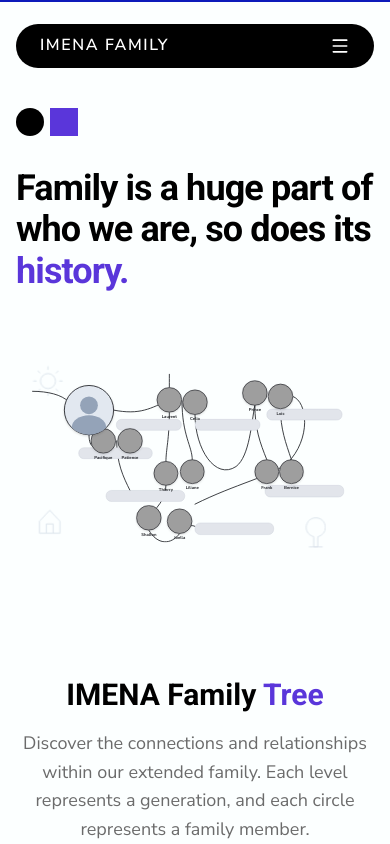
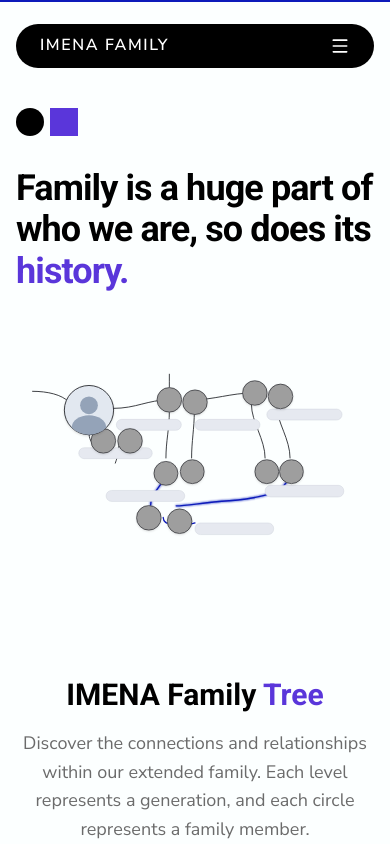
Before and after one commit to Imena-DevTeam/ImenaNewsBox.v2_frontend, a Next.js app: page /family-tree in a window 390 px wide. Shown: the top 844 px of the page. Built offline with nearby package versions, Linux system fonts and the light colour scheme; grey boxes are pictures that could not be loaded.

Commit message:
feat(family-tree): refine public tree illustration with branch glow and clean hover tooltips

```diff
--- a/src/app/(public)/family-tree/page.tsx
+++ b/src/app/(public)/family-tree/page.tsx
@@ -1,5 +1,5 @@
 import type { Metadata } from "next";
-import { PublicPromotionSection, TreeHero } from "@/features/tree/components";
+import { PublicFamilyTreeClient } from "@/features/tree/components";
 
 export const metadata: Metadata = {
   title: "Family Tree",
@@ -8,10 +8,5 @@ export const metadata: Metadata = {
 };
 
 export default function FamilyTreePage() {
-  return (
-    <div className="page-enter">
-      <TreeHero />
-      <PublicPromotionSection />
-    </div>
-  );
+  return <PublicFamilyTreeClient />;
 }
--- /dev/null
+++ b/src/features/tree/components/PublicFamilyTreeClient.tsx
@@ -0,0 +1,20 @@
+"use client";
+
+import { useState } from "react";
+import { PublicPromotionSection } from "@/features/tree/components/PublicPromotionSection";
+import { TreeHero } from "@/features/tree/components/TreeHero";
+import type { PromotionYear } from "@/features/tree/publicTreeData";
+
+export function PublicFamilyTreeClient() {
+  const [activeYear, setActiveYear] = useState<PromotionYear>("2025-2026");
+
+  return (
+    <div className="page-enter">
+      <TreeHero activeYear={activeYear} onSelectYear={setActiveYear} />
+      <PublicPromotionSection
+        activeYear={activeYear}
+        onYearChange={setActiveYear}
+      />
+    </div>
+  );
+}
--- a/src/features/tree/components/PublicTreeIllustration.tsx
+++ b/src/features/tree/components/PublicTreeIllustration.tsx
@@ -5,14 +5,37 @@ import {
   TREE_CARDS,
   TREE_PORTRAIT_NODES,
   TREE_ROOT_BENON,
+  type PromotionYear,
   type TreeNodeData,
 } from "@/features/tree/publicTreeData";
 
-export function PublicTreeIllustration() {
+interface PublicTreeIllustrationProps {
+  activeYear?: PromotionYear;
+  onSelectYear?: (year: PromotionYear) => void;
+}
+
+export function PublicTreeIllustration({
+  activeYear,
+  onSelectYear,
+}: PublicTreeIllustrationProps) {
   const [hoveredNode, setHoveredNode] = useState<TreeNodeData | null>(null);
 
+  const handleNodeClick = (node: TreeNodeData) => {
+    if (onSelectYear && node.generation) {
+      onSelectYear(node.generation);
+      const el = document.getElementById("promotion-section");
+      if (el) {
+        el.scrollIntoView({ behavior: "smooth" });
+      }
+    }
+  };
+
+  const isGenActiveOrHovered = (gen: string) => {
+    return hoveredNode?.generation === gen || activeYear === gen;
+  };
+
   return (
-    <div className="relative mx-auto w-full max-w-5xl select-none px-2 sm:px-4">
+    <div className="relative mx-auto w-full max-w-5xl px-2 select-none sm:px-4">
       <svg
         viewBox="0 0 1000 680"
         className="h-auto w-full overflow-visible"
@@ -40,125 +63,216 @@ export function PublicTreeIllustration() {
               dy="3"
               stdDeviation="3"
               floodColor="#000000"
-              floodOpacity="0.15"
+              floodOpacity="0.14"
             />
+          </filter>
+
+          {/* Soft violet lineage glow for active/hovered branch */}
+          <filter id="branch-glow" x="-20%" y="-20%" width="140%" height="140%">
+            <feGaussianBlur stdDeviation="3" result="blur" />
+            <feComposite in="SourceGraphic" in2="blur" operator="over" />
           </filter>
         </defs>
 
         {/* -------------------------------------------------------------
-            BACKGROUND OUTLINE ORNAMENTS (Sun, House, Tree)
+            ORGANIC CONNECTING BRANCHES (with Lineage Glowing on Hover)
         ------------------------------------------------------------- */}
-        <g stroke="#cbd5e1" strokeWidth="2.5" fill="none" opacity="0.75">
-          {/* Sun in top-left */}
-          <g transform="translate(25, 75)">
-            <circle cx="45" cy="45" r="22" />
-            <line x1="45" y1="12" x2="45" y2="2" />
-            <line x1="45" y1="78" x2="45" y2="88" />
-            <line x1="12" y1="45" x2="2" y2="45" />
-            <line x1="78" y1="45" x2="88" y2="45" />
-            <line x1="22" y1="22" x2="15" y2="15" />
-            <line x1="68" y1="68" x2="75" y2="75" />
-            <line x1="22" y1="68" x2="15" y2="75" />
-            <line x1="68" y1="22" x2="75" y2="15" />
-          </g>
+        <g fill="none" strokeLinecap="round" strokeLinejoin="round">
+          {/* Branch 1: Top-left entry into Benon circle */}
+          <path
+            d="M 25 150 C 70 150, 110 160, 130 180"
+            stroke="#1e2025"
+            strokeWidth={2.5}
+          />
 
-          {/* House in bottom-left */}
-          <g transform="translate(30, 480)">
+          {/* Branch 2: From Benon down to Sylvain & Honette (2019-2021) */}
           <path
-              d="M15 50 L45 18 L75 50 L75 85 L15 85 Z"
-              strokeLinejoin="round"
+            d="M 190 270 C 190 310, 215 310, 240 310"
+            stroke={isGenActiveOrHovered("2019-2021") ? "#0d1aba" : "#1e2025"}
+            strokeWidth={isGenActiveOrHovered("2019-2021") ? 3.8 : 2.5}
+            filter={
+              isGenActiveOrHovered("2019-2021")
+                ? "url(#branch-glow)"
+                : undefined
+            }
+            className="transition-all duration-300"
           />
-            <path d="M35 85 L35 58 L55 58 L55 85" strokeLinejoin="round" />
-          </g>
 
-          {/* Tree in bottom-right */}
-          <g transform="translate(805, 500)">
+          {/* Branch 3: Under Sylvain and Honette to card c1 */}
           <path
-              d="M48 20 C32 20 20 32 20 48 C20 62 30 72 42 75 L42 105 L54 105 L54 75 C66 72 76 62 76 48 C76 32 64 20 48 20 Z"
-              strokeLinejoin="round"
+            d="M 277 310 C 277 335, 270 350, 267 360"
+            stroke={isGenActiveOrHovered("2019-2021") ? "#0d1aba" : "#1e2025"}
+            strokeWidth={isGenActiveOrHovered("2019-2021") ? 3.8 : 2.5}
+            className="transition-all duration-300"
           />
-            <line x1="28" y1="105" x2="68" y2="105" />
-          </g>
+
+          {/* Branch 4: Loop from Benon rightwards to Innocent & Jolie (2021-2022) */}
+          <path
+            d="M 260 200 C 330 200, 360 175, 425 175"
+            stroke={isGenActiveOrHovered("2021-2022") ? "#0d1aba" : "#1e2025"}
+            strokeWidth={isGenActiveOrHovered("2021-2022") ? 3.8 : 2.5}
+            filter={
+              isGenActiveOrHovered("2021-2022")
+                ? "url(#branch-glow)"
+                : undefined
+            }
+            className="transition-all duration-300"
+          />
+
+          {/* Branch 5: Top center entry into Innocent & Jolie */}
+          <path
+            d="M 425 100 C 425 130, 425 150, 425 175"
+            stroke="#1e2025"
+            strokeWidth={2.5}
+          />
+
+          {/* Branch 6: Connecting down to Elua & Joyeuse (2023-2024) */}
+          <path
+            d="M 425 209 C 425 260, 415 295, 415 345"
+            stroke={isGenActiveOrHovered("2023-2024") ? "#0d1aba" : "#1e2025"}
+            strokeWidth={isGenActiveOrHovered("2023-2024") ? 3.8 : 2.5}
+            filter={
+              isGenActiveOrHovered("2023-2024")
+                ? "url(#branch-glow)"
+                : undefined
+            }
+            className="transition-all duration-300"
+          />
+          <path
+            d="M 498 209 C 498 260, 490 295, 490 345"
+            stroke={isGenActiveOrHovered("2023-2024") ? "#0d1aba" : "#1e2025"}
+            strokeWidth={isGenActiveOrHovered("2023-2024") ? 3.8 : 2.5}
+            filter={
+              isGenActiveOrHovered("2023-2024")
+                ? "url(#branch-glow)"
+                : undefined
+            }
+            className="transition-all duration-300"
+          />
+
+          {/* Branch 7: Loop across to Patrick & Francine (2022-2023) */}
+          <path
+            d="M 498 175 C 550 175, 610 155, 665 155"
+            stroke={isGenActiveOrHovered("2022-2023") ? "#0d1aba" : "#1e2025"}
+            strokeWidth={isGenActiveOrHovered("2022-2023") ? 3.8 : 2.5}
+            filter={
+              isGenActiveOrHovered("2022-2023")
+                ? "url(#branch-glow)"
+                : undefined
+            }
+            className="transition-all duration-300"
+          />
+
+          {/* Branch 8: Connecting from Patrick & Francine down to Thierry & Liliane (2024-2025) */}
+          <path
+            d="M 665 189 C 665 240, 705 290, 705 345"
+            stroke={isGenActiveOrHovered("2024-2025") ? "#0d1aba" : "#1e2025"}
+            strokeWidth={isGenActiveOrHovered("2024-2025") ? 3.8 : 2.5}
+            filter={
+              isGenActiveOrHovered("2024-2025")
+                ? "url(#branch-glow)"
+                : undefined
+            }
+            className="transition-all duration-300"
+          />
+          <path
+            d="M 740 199 C 740 240, 778 290, 778 345"
+            stroke={isGenActiveOrHovered("2024-2025") ? "#0d1aba" : "#1e2025"}
+            strokeWidth={isGenActiveOrHovered("2024-2025") ? 3.8 : 2.5}
+            filter={
+              isGenActiveOrHovered("2024-2025")
+                ? "url(#branch-glow)"
+                : undefined
+            }
+            className="transition-all duration-300"
+          />
+
+          {/* Branch 9: Long sweep from right looping down into lower tier */}
+          <path
+            d="M 778 379 C 778 440, 720 460, 600 470 C 520 475, 480 485, 445 485"
+            stroke={isGenActiveOrHovered("2025-2026") ? "#0d1aba" : "#1e2025"}
+            strokeWidth={isGenActiveOrHovered("2025-2026") ? 3.8 : 2.5}
+            filter={
+              isGenActiveOrHovered("2025-2026")
+                ? "url(#branch-glow)"
+                : undefined
+            }
+            className="transition-all duration-300"
+          />
+
+          {/* Branch 10: Downward connection from Elua & Joyeuse to Pacifique & Hyguette (2025-2026) */}
+          <path
+            d="M 415 379 C 415 425, 370 440, 370 485"
+            stroke={isGenActiveOrHovered("2025-2026") ? "#0d1aba" : "#1e2025"}
+            strokeWidth={isGenActiveOrHovered("2025-2026") ? 3.8 : 2.5}
+            filter={
+              isGenActiveOrHovered("2025-2026")
+                ? "url(#branch-glow)"
+                : undefined
+            }
+            className="transition-all duration-300"
+          />
+
+          {/* Branch 11: Under Pacifique & Hyguette into card c7 */}
+          <path
+            d="M 407 519 C 407 545, 460 550, 500 535"
+            stroke={isGenActiveOrHovered("2025-2026") ? "#0d1aba" : "#1e2025"}
+            strokeWidth={isGenActiveOrHovered("2025-2026") ? 3.8 : 2.5}
+            className="transition-all duration-300"
+          />
         </g>
 
         {/* -------------------------------------------------------------
-            ORGANIC CONNECTING BRANCHES (matching media_1793182339302.png)
+            ROUNDED RECTANGLE CARDS (with Meaningful Generation Labels)
         ------------------------------------------------------------- */}
-        <g
-          stroke="#1e2025"
-          strokeWidth="2.5"
-          fill="none"
-          strokeLinecap="round"
-          strokeLinejoin="round"
-        >
-          {/* Branch 1: Top-left entry into Benon circle */}
-          <path d="M 25 150 C 70 150, 110 160, 130 180" />
-
-          {/* Branch 2: From Benon down to Pacifique & Patience pair */}
-          <path d="M 190 277 C 190 320, 210 320, 232 295" />
-
-          {/* Branch 3: Under Pacifique and Patience to lower card */}
-          <path d="M 271 295 C 271 360, 290 400, 310 440" />
-
-          {/* Branch 4: Loop from Benon rightwards into upper middle branch */}
-          <path d="M 262 205 C 340 220, 370 200, 425 175" />
-
-          {/* Branch 5: Top center entry down to Laurent & Celia */}
-          <path d="M 425 100 C 425 140, 425 150, 425 175" />
-          <path d="M 425 211 C 425 290, 415 320, 415 355" />
-          <path d="M 462 178 C 462 280, 492 310, 492 350" />
-
-          {/* Branch 6: Deep looping branch under Laurent & Celia to Prince & Loic */}
-          <path d="M 500 218 C 500 320, 560 410, 620 370 C 660 340, 665 240, 675 191" />
-
-          {/* Branch 7: From Prince & Loic down towards Frank & Bernice */}
-          <path d="M 675 191 C 675 260, 690 300, 710 350" />
-          <path d="M 750 201 C 750 260, 765 300, 782 350" />
-
-          {/* Branch 8: Right long curve from Loic down to lower cards */}
-          <path d="M 786 165 C 830 180, 840 290, 770 360 C 720 400, 620 420, 500 480" />
-
-          {/* Branch 9: Connecting lower pair (Shallon & Joella) */}
-          <path d="M 415 425 C 415 470, 385 490, 365 520" />
-          <path d="M 365 556 C 390 600, 430 600, 455 566" />
-          <path d="M 455 566 C 475 540, 490 540, 500 545" />
-        </g>
-
-        {/* -------------------------------------------------------------
-            ROUNDED RECTANGLE CARDS
-        ------------------------------------------------------------- */}
-        <g fill="#e2e5eb" stroke="#c9ced8" strokeWidth="1.2">
+        <g fill="#e6e9f0" stroke="#c9ced8" strokeWidth="1.2">
           {TREE_CARDS.map((card) => (
+            <g key={card.id}>
               <rect
-              key={card.id}
                 x={card.x}
                 y={card.y}
                 width={card.w}
                 height={card.h}
-              rx="15"
-              className="transition-colors hover:fill-[#d5d9e2]"
+                rx="16"
+                className="transition-colors hover:fill-[#d8dce6]"
               />
+              <text
+                x={card.x + card.w / 2}
+                y={card.y + card.h / 2 + 4.5}
+                textAnchor="middle"
+                fill="#64748b"
+                fontSize="11.5"
+                fontWeight="700"
+                fontFamily="var(--font-sans), sans-serif"
+                className="pointer-events-none tracking-wide select-none"
+              >
+                {card.label}
+              </text>
+            </g>
           ))}
         </g>
 
         {/* -------------------------------------------------------------
-            PORTRAIT NODES (Family Members: Photo + Single Name)
+            PORTRAIT NODES (Strictly Grandpere & Grandmere from each generation)
+            Single name shows ONLY on hover via the tooltip!
         ------------------------------------------------------------- */}
         {TREE_PORTRAIT_NODES.map((node) => {
           const isHovered = hoveredNode?.id === node.id;
+          const isSelected = activeYear === node.generation;
           return (
             <g
               key={node.id}
               className="cursor-pointer"
               tabIndex={0}
               role="button"
-              aria-label={`Family member ${node.name}`}
+              aria-label={`${node.role} ${node.name} (${node.generation}). Click to view generation.`}
               onMouseEnter={() => setHoveredNode(node)}
               onMouseLeave={() => setHoveredNode(null)}
               onFocus={() => setHoveredNode(node)}
               onBlur={() => setHoveredNode(null)}
+              onClick={() => handleNodeClick(node)}
             >
-              <title>{node.name}</title>
+              <title>{`${node.name} · ${node.role} (${node.generation})`}</title>
 
               {/* White backing & shadow */}
               <circle
@@ -206,35 +320,24 @@ export function PublicTreeIllustration() {
                 </g>
               )}
 
-              {/* Outer stroke ring */}
+              {/* Outer stroke ring (glows when hovered or selected) */}
               <circle
                 cx={node.cx}
                 cy={node.cy}
                 r={node.r}
                 fill="none"
-                stroke={isHovered ? "#0d1aba" : "#1e2025"}
-                strokeWidth={isHovered ? 3.5 : 2}
+                stroke={
+                  isHovered ? "#0d1aba" : isSelected ? "#5a36da" : "#1e2025"
+                }
+                strokeWidth={isHovered ? 4 : isSelected ? 3 : 2}
                 className="transition-all duration-200"
               />
 
-              {/* Single Name label */}
-              <text
-                x={node.cx}
-                y={node.cy + node.r + 17}
-                textAnchor="middle"
-                fontSize="12.5"
-                fontWeight="700"
-                fill={isHovered ? "#0d1aba" : "#1e2025"}
-                className="transition-colors duration-150"
-              >
-                {node.name}
-              </text>
-
-              {/* 100% Guaranteed Mouse Hitbox */}
+              {/* 100% Reliable Hitbox capturing mouse events */}
               <circle
                 cx={node.cx}
                 cy={node.cy}
-                r={node.r + 8}
+                r={node.r + 6}
                 fill="#ffffff"
                 opacity="0.001"
                 style={{ cursor: "pointer", pointerEvents: "all" }}
@@ -245,18 +348,20 @@ export function PublicTreeIllustration() {
 
         {/* -------------------------------------------------------------
             THE FIRST CIRCLE: ROOT (BENON)
-            "on the image i uploaded .. the first circle .. u may leave it
-            blank .. or add icon of no profile page icon ... and when a
-            perso hovers it shows a text called Benon...."
+            Blank/silhouette avatar, and ONLY on hover shows "Benon"
         ------------------------------------------------------------- */}
         <g
           className="cursor-pointer"
           tabIndex={0}
           role="button"
           aria-label="Root ancestor Benon"
-          onMouseEnter={() => setHoveredNode(TREE_ROOT_BENON)}
+          onMouseEnter={() =>
+            setHoveredNode(TREE_ROOT_BENON as unknown as TreeNodeData)
+          }
           onMouseLeave={() => setHoveredNode(null)}
-          onFocus={() => setHoveredNode(TREE_ROOT_BENON)}
+          onFocus={() =>
+            setHoveredNode(TREE_ROOT_BENON as unknown as TreeNodeData)
+          }
           onBlur={() => setHoveredNode(null)}
         >
           <title>Benon</title>
@@ -273,7 +378,7 @@ export function PublicTreeIllustration() {
             className="transition-all duration-200"
           />
 
-          {/* Clean No-Profile Avatar Silhouette Icon */}
+          {/* Clean Silhouette Icon */}
           <g clipPath="url(#clip-benon)">
             <circle
               cx={TREE_ROOT_BENON.cx}
@@ -290,11 +395,11 @@ export function PublicTreeIllustration() {
             />
           </g>
 
-          {/* 100% Guaranteed Mouse Hitbox */}
+          {/* 100% Reliable Hitbox */}
           <circle
             cx={TREE_ROOT_BENON.cx}
             cy={TREE_ROOT_BENON.cy}
-            r={TREE_ROOT_BENON.r + 10}
+            r={TREE_ROOT_BENON.r + 8}
             fill="#ffffff"
             opacity="0.001"
             style={{ cursor: "pointer", pointerEvents: "all" }}
@@ -302,7 +407,7 @@ export function PublicTreeIllustration() {
         </g>
 
         {/* -------------------------------------------------------------
-            FLOATING TOOLTIP (Direct SVG element above hovered node)
+            FLOATING TOOLTIP: Displays SINGLE NAME on hover
         ------------------------------------------------------------- */}
         {hoveredNode && (
           <g
@@ -310,9 +415,9 @@ export function PublicTreeIllustration() {
             transform={`translate(${hoveredNode.cx}, ${hoveredNode.cy - hoveredNode.r - 20})`}
           >
             <rect
-              x="-50"
+              x="-52"
               y="-16"
-              width="100"
+              width="104"
               height="32"
               rx="16"
               fill="#0d1aba"
--- a/src/features/tree/components/TreeHero.tsx
+++ b/src/features/tree/components/TreeHero.tsx
@@ -1,7 +1,13 @@
 import { Container } from "@/components/layout/Container";
 import { PublicTreeIllustration } from "@/features/tree/components/PublicTreeIllustration";
+import type { PromotionYear } from "@/features/tree/publicTreeData";
 
-export function TreeHero() {
+interface TreeHeroProps {
+  activeYear?: PromotionYear;
+  onSelectYear?: (year: PromotionYear) => void;
+}
+
+export function TreeHero({ activeYear, onSelectYear }: TreeHeroProps) {
   return (
     <section className="relative isolate overflow-hidden pt-8 pb-14 md:pt-12 md:pb-20">
       <Container className="relative">
@@ -31,7 +37,10 @@ export function TreeHero() {
 
         {/* The organic illustrated family tree with circles and connecting branches */}
         <div className="mt-12 md:mt-16">
-          <PublicTreeIllustration />
+          <PublicTreeIllustration
+            activeYear={activeYear}
+            onSelectYear={onSelectYear}
+          />
         </div>
       </Container>
     </section>
--- a/src/features/tree/components/index.ts
+++ b/src/features/tree/components/index.ts
@@ -1,5 +1,6 @@
 export * from "./MemberCard";
 export * from "./MemberGroups";
+export * from "./PublicFamilyTreeClient";
 export * from "./PublicPromotionSection";
 export * from "./PublicTreeIllustration";
 export * from "./TreeExplorer";
```
Lines whose indentation alone changed are shown as unchanged.
